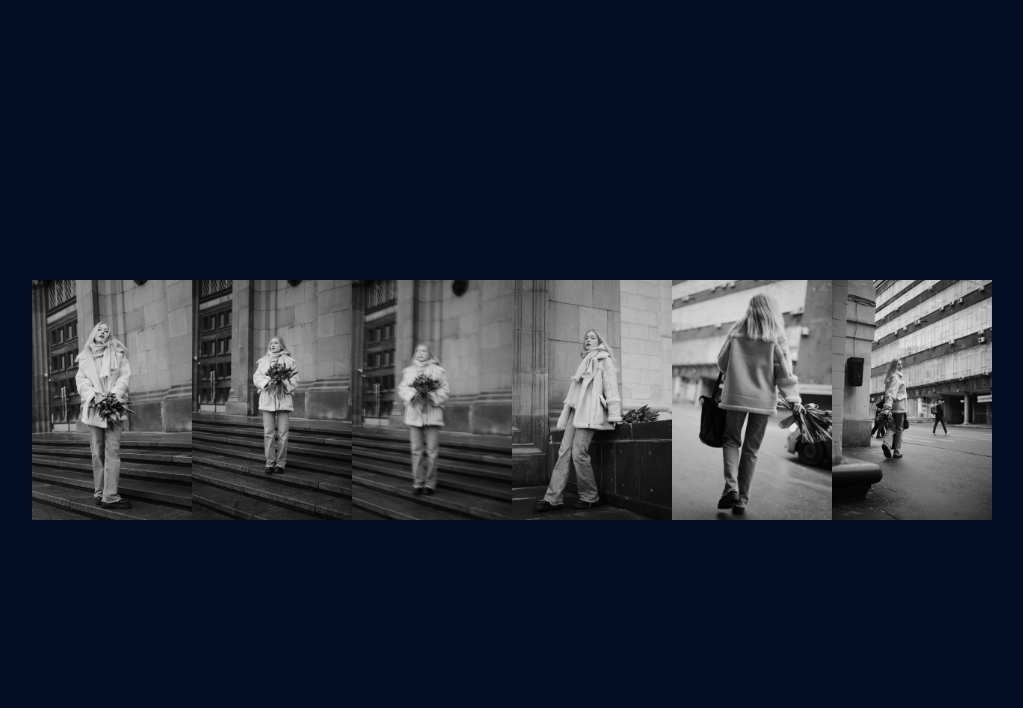
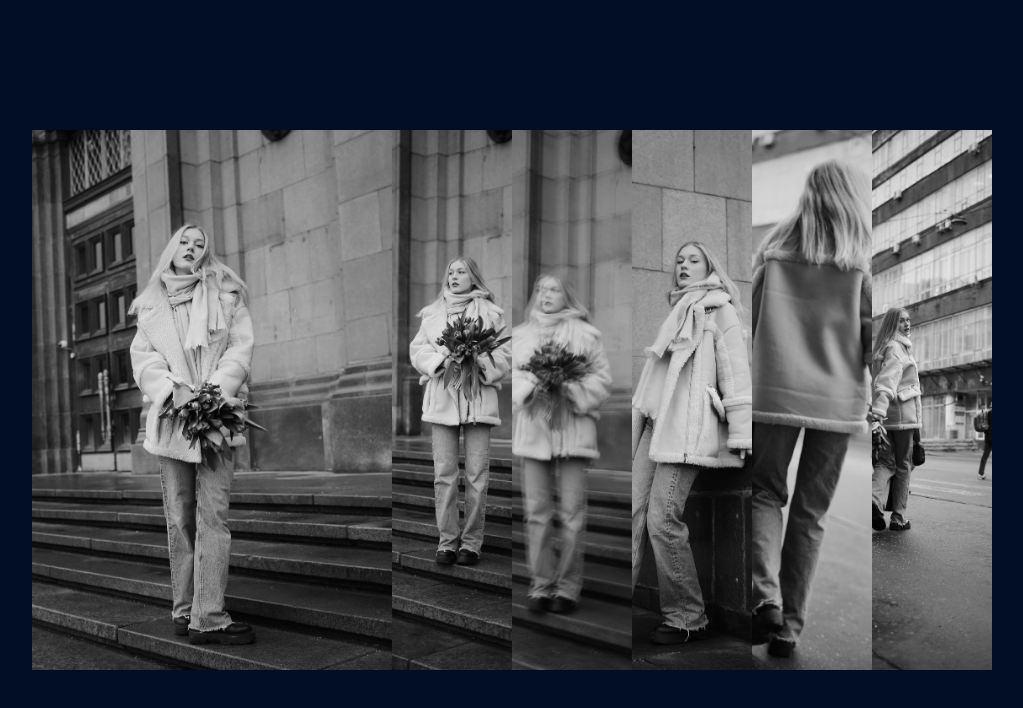
Before and after one commit to KivaVlad/box-slideshow, a plain HTML site: page index.html in a window 1280 px wide. In both pictures the pointer is over the element 240 px from the left and 400 px from the top of the page. Shown: the whole page, without its empty margins (128-1151 px from the left). Drawn offline with Linux system fonts and the light colour scheme.

Commit message:
Update styles.css

```diff
--- a/styles.css
+++ b/styles.css
@@ -29,12 +29,12 @@ body{
     filter: grayscale(1);
 }
 
-.box:hover:active{
+.box:hover, .box:active{
     flex: 3;
 }
 
 
 
-.box:hover:active img{
+.box:hover, .box:active img{
     filter: grayscale(0);
 }
```
